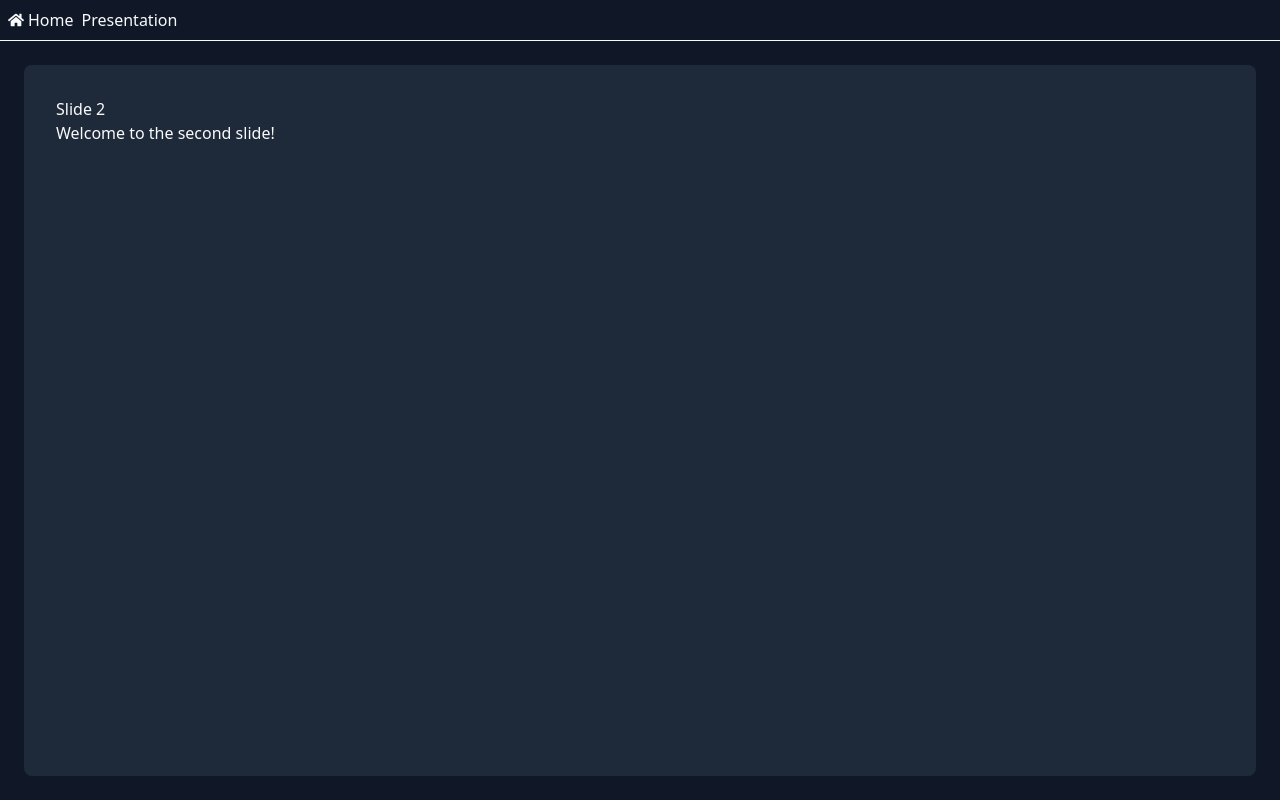
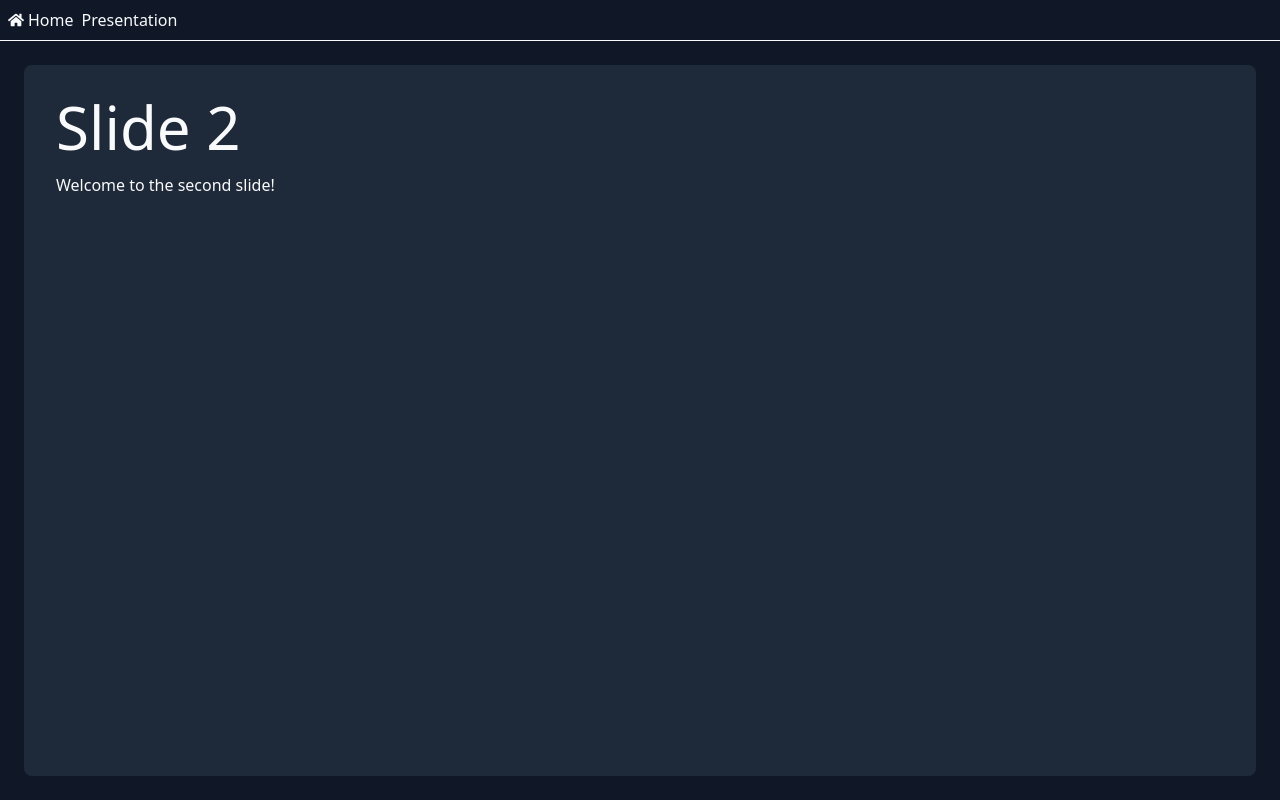
Before and after one commit to JLemmetti/viewTransitionDemo, a React (Vite) app: page /slide2 in a window 1280 px wide. Built offline with nearby package versions, Linux system fonts and the light colour scheme.

Commit message:
Add SlideHeader component and update slide titles

```diff
--- /dev/null
+++ b/src/components/SlideHeader.tsx
@@ -0,0 +1,11 @@
+import React from 'react';
+
+interface SlideHeaderProps {
+  title: string;
+}
+
+const SlideHeader: React.FC<SlideHeaderProps> = ({ title }) => {
+  return <h1 className="text-6xl mb-4">{title}</h1>;
+};
+
+export default SlideHeader;
--- a/src/routes/slide1.tsx
+++ b/src/routes/slide1.tsx
@@ -1,5 +1,6 @@
 import { createFileRoute } from '@tanstack/react-router';
 import { useSlideNavigation } from '@hooks/useSlideNavigation';
+import SlideHeader from '@components/SlideHeader';
 
 export const Route = createFileRoute('/slide1')({
   component: Slide1,
@@ -10,7 +11,7 @@ function Slide1() {
 
   return (
     <div className="p-2">
-      <h3>Slide 1</h3>
+      <SlideHeader title="Slide 1" />
       <p>Welcome to the first slide!</p>
     </div>
   );
--- a/src/routes/slide2.tsx
+++ b/src/routes/slide2.tsx
@@ -1,5 +1,6 @@
 import { createFileRoute } from '@tanstack/react-router';
 import { useSlideNavigation } from '@hooks/useSlideNavigation';
+import SlideHeader from '@components/SlideHeader';
 
 export const Route = createFileRoute('/slide2')({
   component: Slide2,
@@ -10,7 +11,7 @@ function Slide2() {
 
   return (
     <div className="p-2">
-      <h3>Slide 2</h3>
+      <SlideHeader title="Slide 2" />
       <p>Welcome to the second slide!</p>
     </div>
   );
--- a/src/routes/slide3.tsx
+++ b/src/routes/slide3.tsx
@@ -1,5 +1,6 @@
 import { createFileRoute } from '@tanstack/react-router';
 import { useSlideNavigation } from '@hooks/useSlideNavigation';
+import SlideHeader from '@components/SlideHeader';
 
 export const Route = createFileRoute('/slide3')({
   component: Slide3,
@@ -10,7 +11,7 @@ function Slide3() {
 
   return (
     <div className="p-2">
-      <h3>Slide 3</h3>
+      <SlideHeader title="Slide 3" />
       <p>Welcome to the third slide!</p>
     </div>
   );
```
